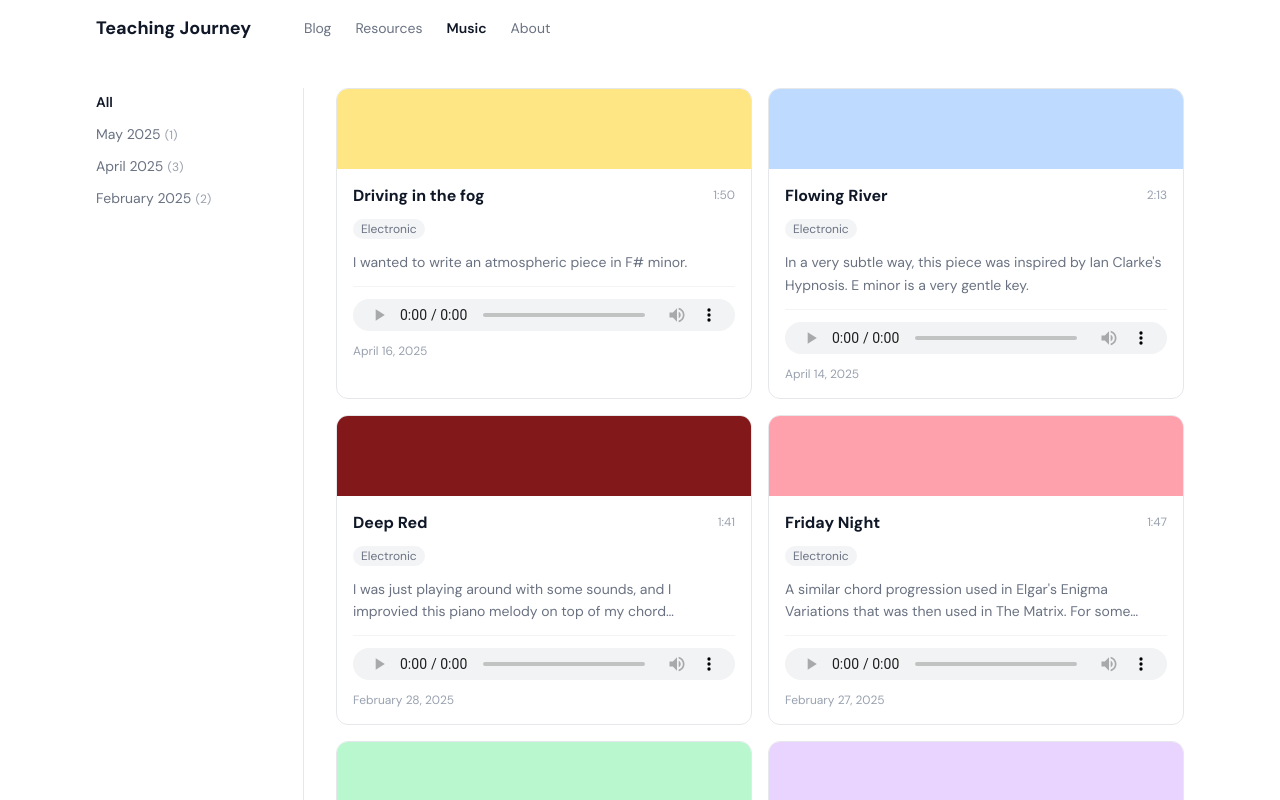
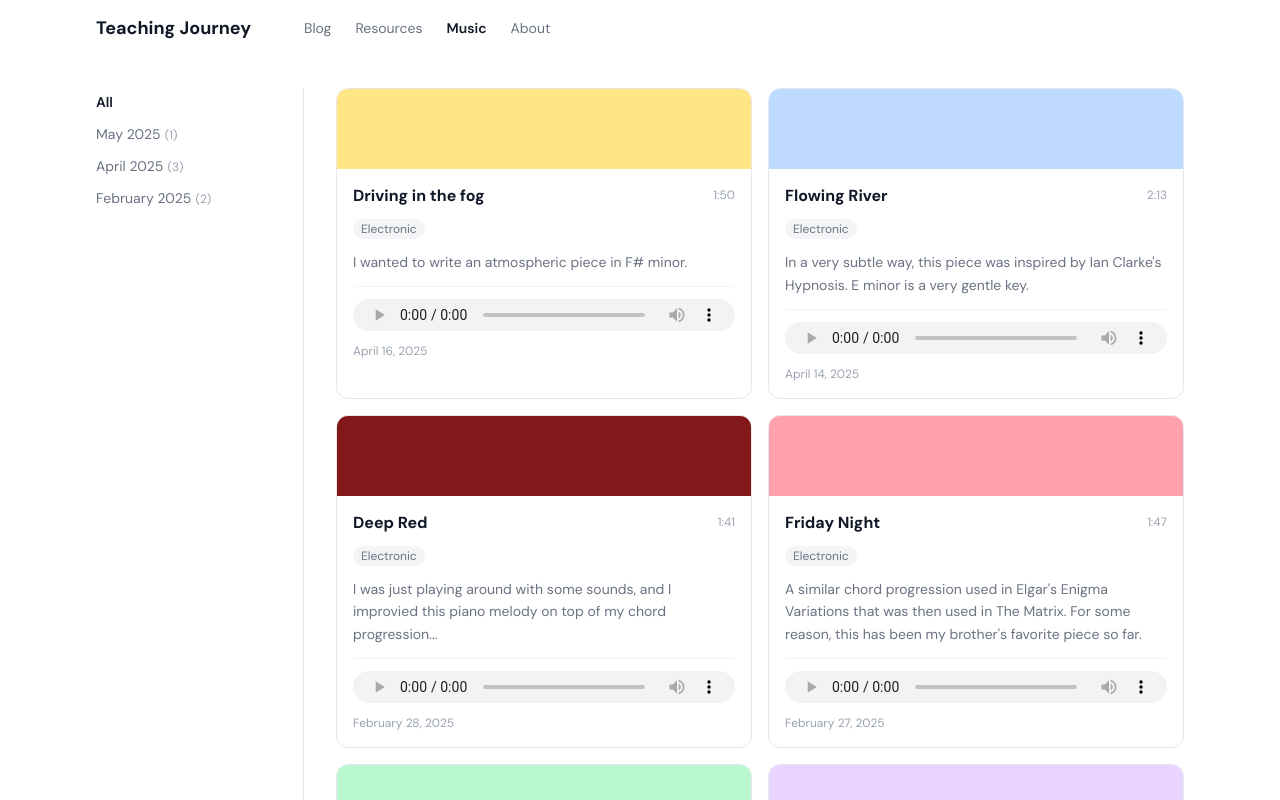
Before and after one commit to orelkris/krisassaurus, a React (Vite) app: page /music in a window 1280 px wide. Built offline with nearby package versions, Linux system fonts and the light colour scheme.

Commit message:
Temporary fix to the description portion of music page

```diff
--- a/src/components/music/CompositionCard.tsx
+++ b/src/components/music/CompositionCard.tsx
@@ -42,9 +42,7 @@
         )}
 
         {description && (
-          <p className="text-sm text-gray-500 leading-relaxed line-clamp-2">
-            {description}
-          </p>
+          <p className="text-sm text-gray-500 leading-relaxed">{description}</p>
         )}
 
         <hr className="border-gray-100" />
```
